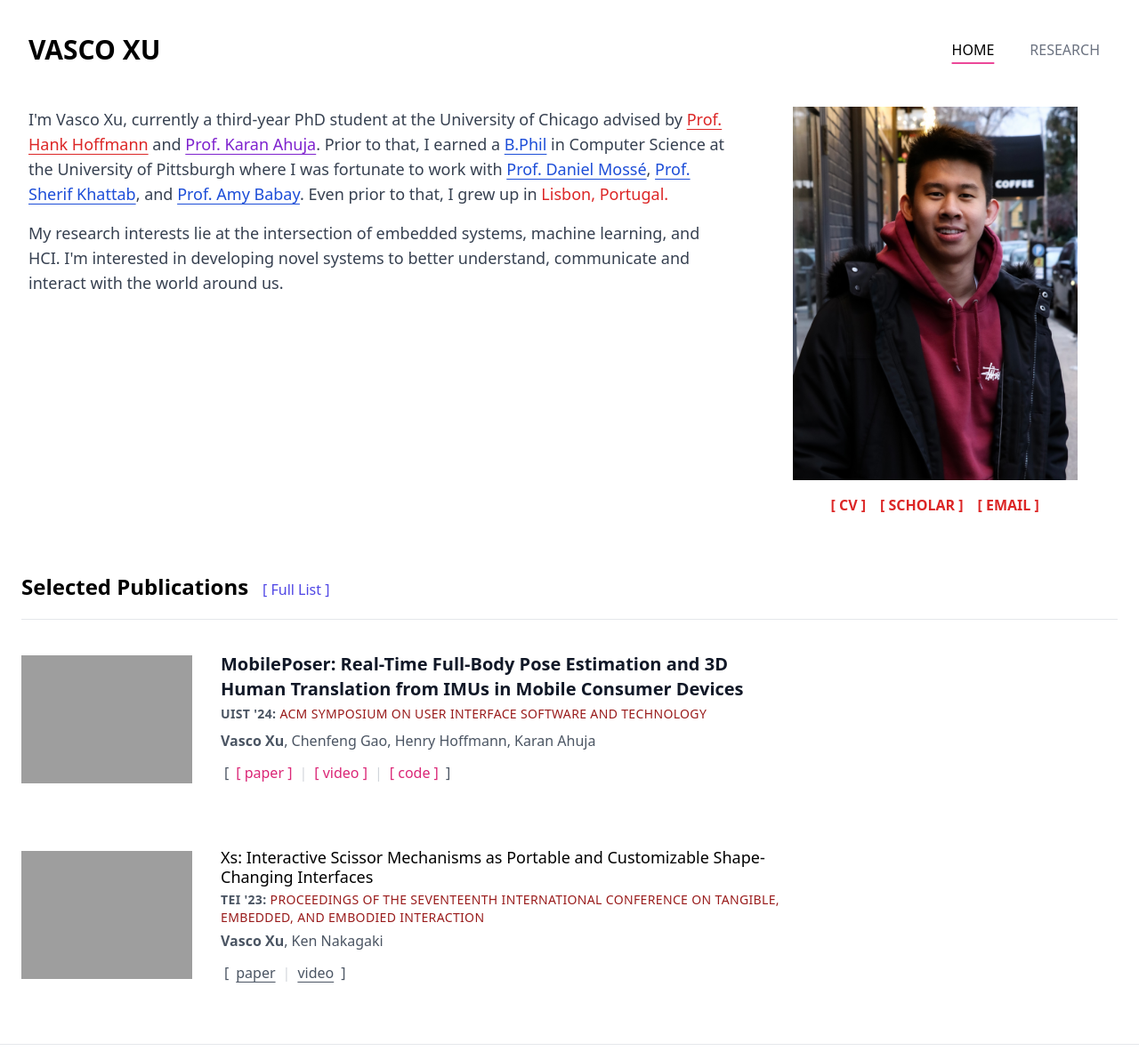
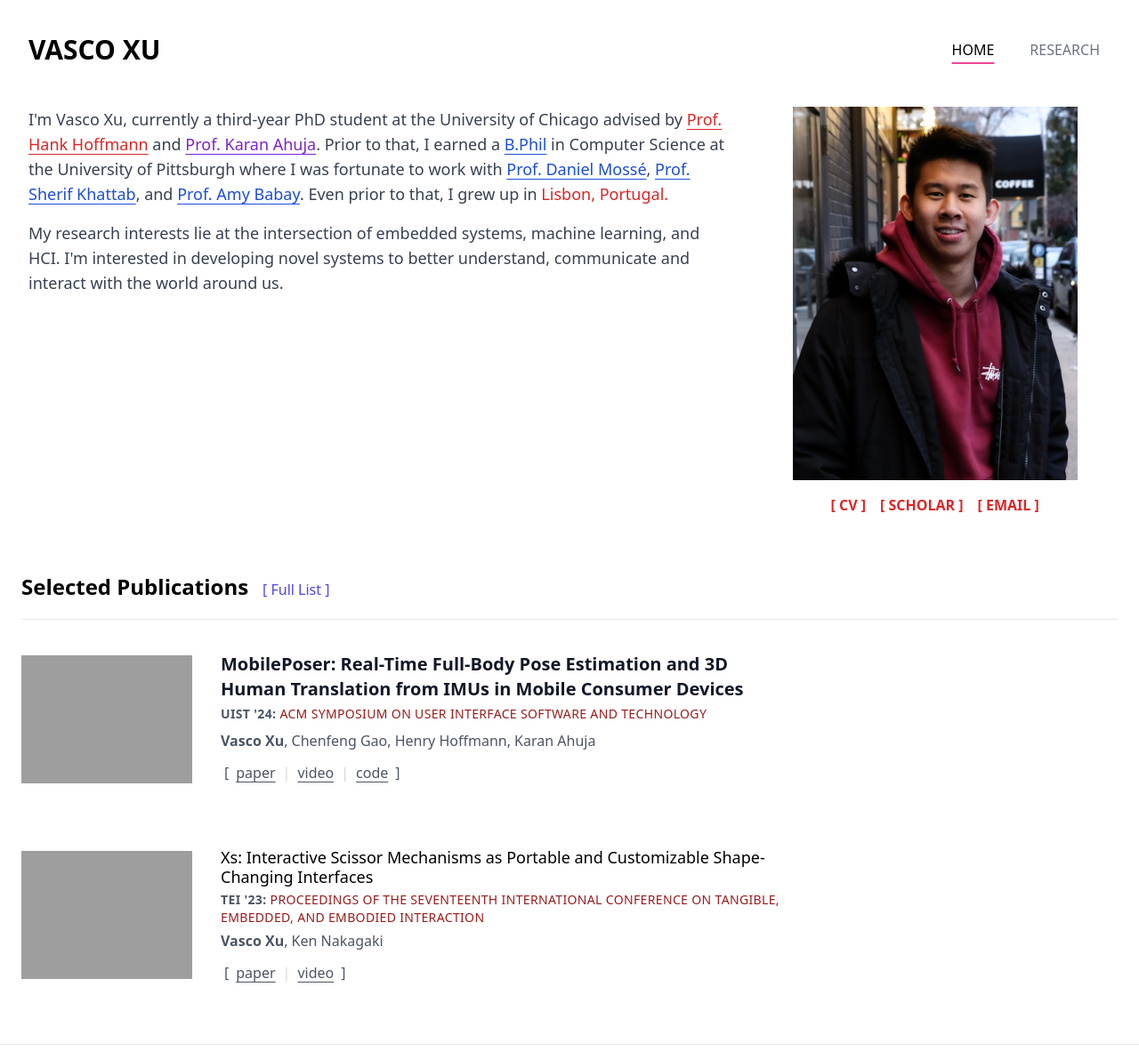
Before and after one commit to VascoXu/personal-website, a Flask app: page / in a window 1280 px wide. Shown: the top 1182 px of the page at 89% size. Run offline with Flask 3, Linux system fonts and the light colour scheme; style sheets or scripts are compiled from the project's sources; grey boxes are pictures that could not be loaded.

Commit message:
Update UI

```diff
--- a/templates/highlights.html
+++ b/templates/highlights.html
@@ -31,11 +31,11 @@
             <div class="p-1">
               <div class="flex space-x-2 justify-center md:justify-start">
                 <span class="text-gray-600">[</span>
-                <a href="https://dl.acm.org/doi/10.1145/3654777.3676461" target="_blank" class="text-pink-600 hover:text-gray-500 mr-2">[ <span class="hover:underline hover:underline-offset-4">paper</span> ]</a>
+                <a href="https://dl.acm.org/doi/10.1145/3654777.3676461" target="_blank" class="text-gray-600 underline underline-offset-4 hover:text-black hover:underline hover:decoration-pink-500">paper</a>
                 <span class="text-gray-300">|</span>
-                <a href="https://www.youtube.com/watch?v=cN75eFHdCyE&ab_channel=SPICELab" target="_blank" class="text-pink-600 hover:text-gray-500 mr-2">[ <span class="hover:underline hover:underline-offset-4">video</span> ]</a>
+                <a href="https://www.youtube.com/watch?v=cN75eFHdCyE&ab_channel=SPICELab" target="_blank" class="text-gray-600 underline underline-offset-4 hover:text-black hover:underline hover:decoration-pink-500">video</a>
                 <span class="text-gray-300">|</span>
-                <a href="https://github.com/SPICExLAB/MobilePoser" target="_blank" class="text-pink-600 hover:text-gray-500 mr-2">[ <span class="hover:underline hover:underline-offset-4">code</span> ]</a>
+                <a href="https://github.com/SPICExLAB/MobilePoser" target="_blank" class="text-gray-600 underline underline-offset-4 hover:text-black hover:underline hover:decoration-pink-500">code</a>
                 <span class="text-gray-600">]</span>
               </div>
             </div>
```
